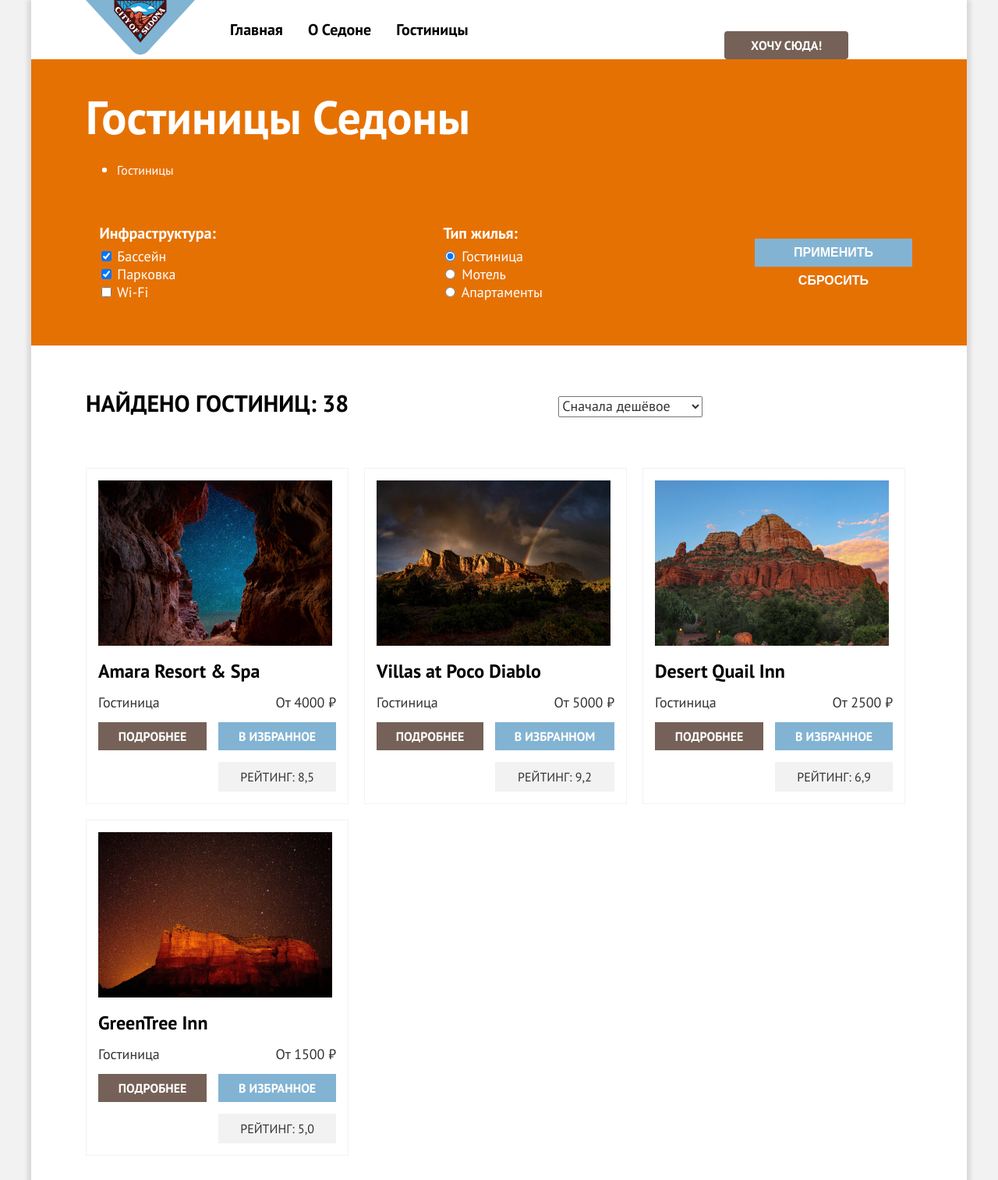
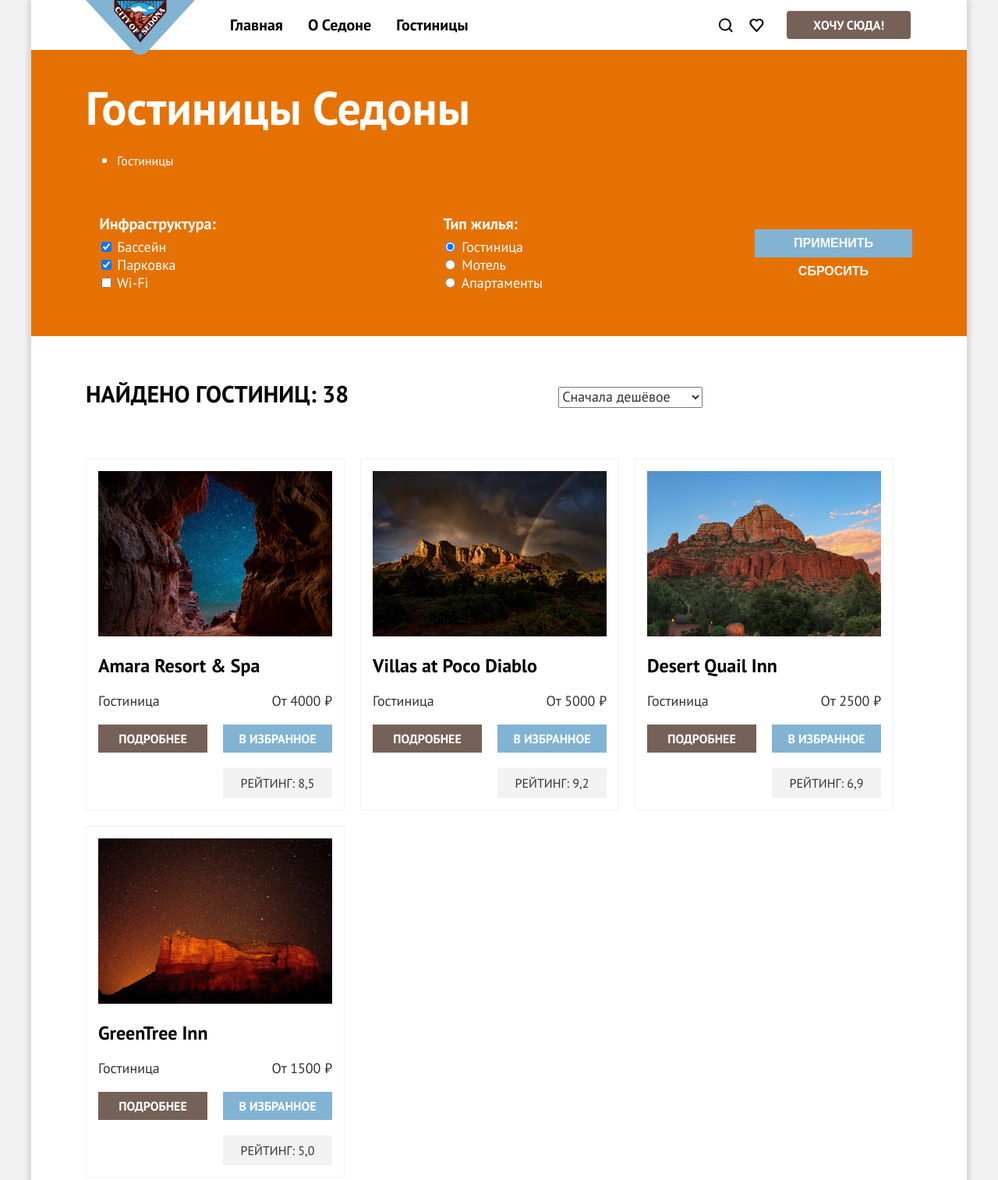
Before and after one commit to htmlacademy-htmlcss/463813-sedona-35, a plain HTML site: page catalog.html in a window 1280 px wide. Shown: the top 1513 px of the page at 78% size. Drawn offline with Linux system fonts and the light colour scheme.

Commit message:
добавляет подчеркивание айтемов хедера и исправляет грид карточек

```diff
--- a/catalog.html
+++ b/catalog.html
@@ -29,13 +29,14 @@
           </ul>
           <ul class="navigation-user">
             <li class="navigation-item">
-              <a class="navigation-link navigation-icon" href="#"><span class="visually-hidden">Поиск</span></a>
+              <a class="navigation-icon navigation-icon-search" href="#"><span class="visually-hidden">Поиск</span></a>
             </li>
             <li class="navigation-item">
-              <a class="navigation-link navigation-icon" href="#"><span class="visually-hidden">Избранное</span></a>
+              <a class=" navigation-icon navigation-icon-favorites" href="#"><span
+                  class="visually-hidden">Избранное</span></a>
             </li>
             <li class="navigation-item">
-              <a class="navigation-link navigation-button" href="#">Хочу сюда!</a>
+              <a class=" navigation-button" href="#">Хочу сюда!</a>
             </li>
           </ul>
         </nav>
@@ -130,11 +131,11 @@
           </div>
           <ul class="hotels-list">
             <li class="hotels-card">
+
               <a class="hotels-card-link" href="#">
                 <img class="hotels-card-img" src="images/foto-hotels/hotel-1.jpg" alt="Фотография отеля" width="300"
                   height="212">
               </a>
-              <div class="grid">
               <h3 class="product-card-title">Amara Resort & Spa</h3>
               <p class="status">Гостиница</p>
               <p class="price">От 4000 ₽</p>
@@ -142,29 +143,28 @@
               <a class="hotels-card-button like-button" href="#">В избранное</a>
               <div class="stars"><span class="visually-hidden">Зведный рейтинг</span></div>
               <p class="rating">Рейтинг: 8,5</p>
-              </div>
+
             </li>
             <li class="hotels-card">
+
               <a class="hotels-card-link" href="#">
                 <img class="hotels-card-img" src="images/foto-hotels/hotel-2.jpg" alt="Фотография отеля" width="300"
                   height="212">
               </a>
-              <div class="grid">
               <h3 class="product-card-title">Villas at Poco Diablo</h3>
               <p class="status">Гостиница</p>
               <p class="price">От 5000 ₽</p>
               <a class="hotels-card-button more-button" href="#">Подробнее</a>
-              <a class="hotels-card-button like-button" href="#">В избранном</a>
+              <a class="hotels-card-button like-button" href="#">В избранное</a>
               <div class="stars"><span class="visually-hidden">Зведный рейтинг</span></div>
               <p class="rating">Рейтинг: 9,2</p>
-              </div>
+
             </li>
             <li class="hotels-card">
               <a class="hotels-card-link" href="#">
                 <img class="hotels-card-img" src="images/foto-hotels/hotel-3.jpg" alt="Фотография отеля" width="300"
                   height="212">
               </a>
-              <div class="grid">
               <h3 class="product-card-title">Desert Quail Inn</h3>
               <p class="status">Гостиница</p>
               <p class="price">От 2500 ₽</p>
@@ -172,14 +172,14 @@
               <a class="hotels-card-button like-button" href="#">В избранное</a>
               <div class="stars"><span class="visually-hidden">Зведный рейтинг</span></div>
               <p class="rating">Рейтинг: 6,9</p>
-              </div>
+
             </li>
             <li class="hotels-card">
+
               <a class="hotels-card-link" href="#">
                 <img class="hotels-card-img" src="images/foto-hotels/hotel-4.jpg" alt="Фотография отеля" width="300"
                   height="212">
               </a>
-              <div class="grid">
               <h3 class="product-card-title">GreenTree Inn</h3>
               <p class="status">Гостиница</p>
               <p class="price">От 1500 ₽</p>
@@ -187,7 +187,6 @@
               <a class="hotels-card-button like-button" href="#">В избранное</a>
               <div class="stars"><span class="visually-hidden">Зведный рейтинг</span></div>
               <p class="rating">Рейтинг: 5,0</p>
-              </div>
             </li>
           </ul>
           <ul class="pagination">
--- a/styles/styles.css
+++ b/styles/styles.css
@@ -63,6 +63,31 @@
   align-items:center;
   list-style-type: none;
 }
+.navigation-link{
+  position: relative;
+  padding: 20px 0;
+  margin-right: 32px;
+  display: block;
+  font-weight: 700;
+  font-size: 20px;
+  line-height: 24px;
+  text-align: center;
+  text-decoration: none;
+  color: #000000;
+}
+.navigation-link:after{
+  position: absolute;
+  bottom:0;
+  left: 0;
+  content:"";
+  width: 100%;
+  height: 2px;
+  background-color: #756257;
+  opacity: 0;
+}
+.navigation-link:hover::after{
+  opacity: 1;
+}
 .navigation-user{
   margin: 0;
   padding: 0;
@@ -71,19 +96,8 @@
   display: flex;
   flex-wrap: wrap;
   align-items:center;
-  list-style-type: none;
-}
-.navigation-link{
-  padding: 20px 0;
-  padding-right: 32px;
-  display: block;
-  font-weight: 700;
-  font-size: 20px;
-  line-height: 24px;
-  text-align: center;
-  text-decoration: none;
-  color: #000000;
-}
+  list-style-type: none;}
+
 .navigation-icon{
   padding: 20px;
   width: 20px;
@@ -100,12 +114,14 @@
   padding: 8px 34px;
   margin-left: 19px;
   border-radius: 4px;
+  display: block;
   background-color: #756157;
   color:#ffffff;
   font-weight: 700;
   font-size: 16px;
   line-height: 20px;
   text-transform: uppercase;
+  text-decoration: none;
 }
 .main-container{
   flex-grow: 1;
@@ -409,44 +425,34 @@
   line-height: 21px;
   color: #333333;
 }
-
 .hotels-list{
   margin: 0;
   margin-bottom: 50px;
   padding: 0;
   display: flex;
   flex-wrap: wrap;
-  list-style-type:none ;
+  list-style-type:none;
 }
 .hotels-card{
-  width: 305px;
-  display: flex;
-  flex-direction: column;
+  max-width: 340px;
+  box-sizing:border-box;
+  display: grid;
+  grid-template-columns: repeat(2, 140px);
+  gap: 20px;
+  grid-template-areas:
+  "img img"
+  "title title"
+  "status price"
+  "button-more button-like"
+  "stars rating";
   margin-right: 20px;
   margin-bottom: 20px;
   padding: 15px;
   text-align: left;
   border: 1px solid #F2F2F2;
 }
-.hotels-card:nth-child(3){
-  margin-right: 0;
-}
 .hotels-card-img{
-  margin-bottom: 15px;
-}
-.hotels-card-link{
-  display: block;
-}
-.grid{
-  display: grid;
-  grid-column: 140px 140px;
-  gap: 15px;
-  grid-template-areas:
-  "title title"
-  "status price"
-  "button-more button-like"
-  "stars rating";
-  grid-auto-rows: auto;
+  grid-area: img;
 }
 .product-card-title{
   margin: 0;
@@ -497,6 +503,10 @@
 }
 .like-button{
   background-color:#82B3D3;
+  grid-area: button-like;
+}
+.more-button{
+  grid-area: button-more;
 }
 .pagination{
   margin: 0;
```
Also changed, not shown: index.html (+1 -1 lines).
